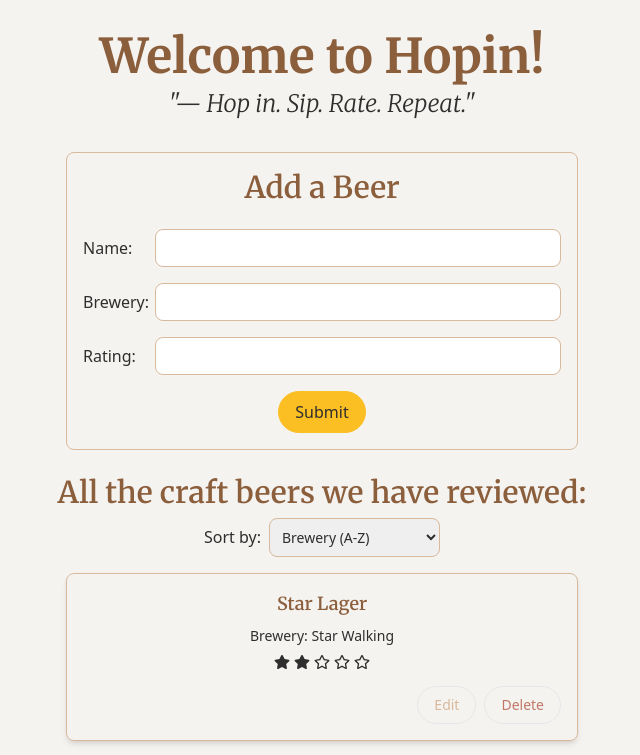
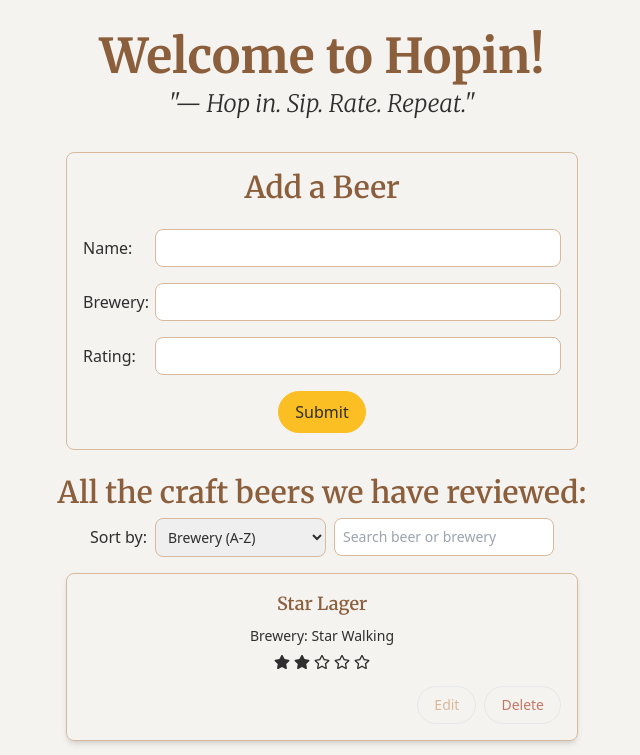
Before and after one commit to vikkisupurrbe/hopin, a React (Vite) app in the folder app/: page / in a window 1280 px wide. Shown: the top 755 px of the page, without its empty margins (318-958 px from the left). Built offline with nearby package versions, Linux system fonts and the light colour scheme; data requests are answered from the project's data file.

Commit message:
Add search bar UI

```diff
--- a/app/src/components/BeerList.jsx
+++ b/app/src/components/BeerList.jsx
@@ -1,5 +1,6 @@
 import { useState } from "react";
 import BeerCard from "./BeerCard";
+import BeerSearch from "./BeerSearch";
 import useBeersContext from "../hooks/useBeersContext";
 
 function BeerList() {
@@ -30,8 +31,9 @@ function BeerList() {
         All the craft beers we have reviewed:
       </h2>
 
+      <div className="flex justify-center mb-4">
         {/* Sorting Options */}
-      <div className="mb-4">
+        <div className="mr-2">
           <label className="font-body font-medium text-base mr-2">Sort by:</label>
           <select
             value={sortOption}
@@ -45,6 +47,13 @@ function BeerList() {
           </select>
         </div>
 
+        {/* Search Bar */}
+        <div>
+          <BeerSearch />
+        </div>
+      </div>
+
+
       <div className='beer-list'>{renderedBeers}</div>
     </div>
   )
--- /dev/null
+++ b/app/src/components/BeerSearch.jsx
@@ -0,0 +1,21 @@
+import { useState } from "react";
+
+function BeerSearch() {
+  const [searchTerm, setSearchTerm] = useState("");
+
+  const handleSearchTermChange = (event) => {
+    setSearchTerm(event.target.value);
+  };
+
+  return (
+    <input
+      type="text"
+      placeholder="Search beer or brewery"
+      value={searchTerm}
+      onChange={handleSearchTermChange}
+      className="flex-grow border border-[#d9b99b] rounded-lg p-2 font-body text-sm"
+    />
+  )
+}
+
+export default BeerSearch;
```
Lines whose indentation alone changed are shown as unchanged.
